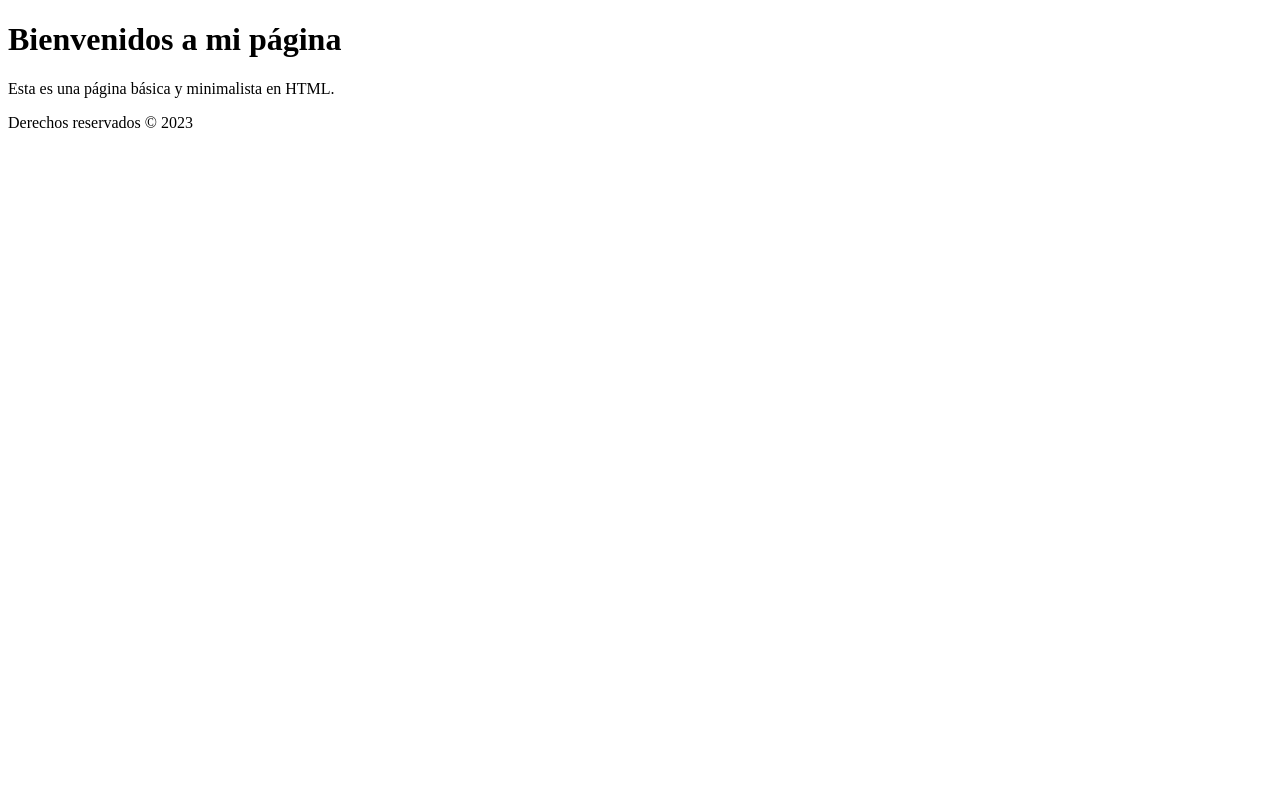
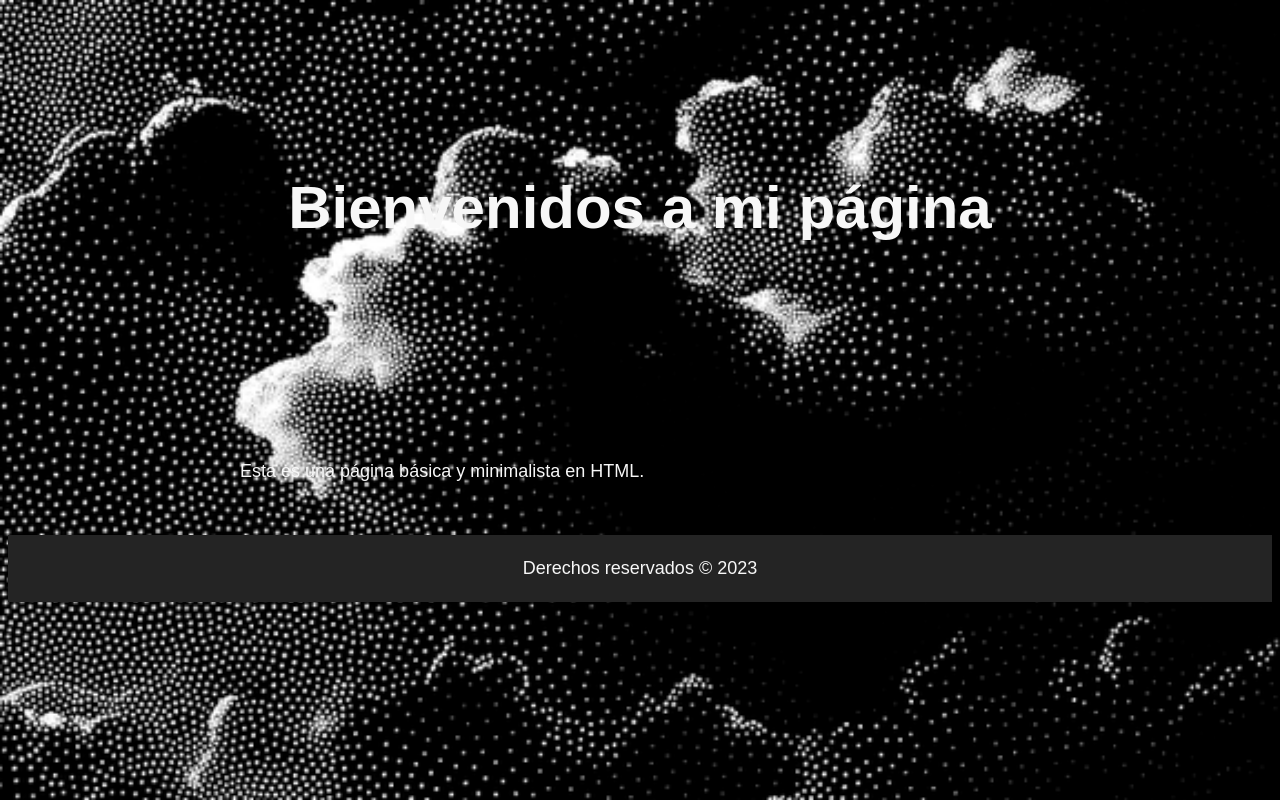
Before and after one commit to 01shon/shon.github.io, a plain HTML site: page index.html in a window 1280 px wide. Drawn offline with Linux system fonts and the light colour scheme.

Commit message:
Agregando mi primer pagina web

```diff
--- a/index.html
+++ b/index.html
@@ -4,7 +4,7 @@
     <title>Mi Página</title>
     <meta charset="UTF-8">
     <meta name="viewport" content="width=device-width, initial-scale=1.0">
-    <link rel="stylesheet" href="estilos.css">
+    <link rel="stylesheet" href="styles/styles.css">
   </head>
   <body>
     <header>
--- a/styles.css
+++ b/styles/styles.css
@@ -4,6 +4,11 @@ body {
     font-family: Arial, sans-serif;
     font-size: 18px;
     line-height: 1.5;
+  }
+
+  body {
+    background-image: url('images/FrJJ7j1XgAAgARF.png');
+    background-size: cover;
   }
 
   header {
```
Also changed, not shown: styles/images/FrJJ7j1XgAAgARF.png (added).
